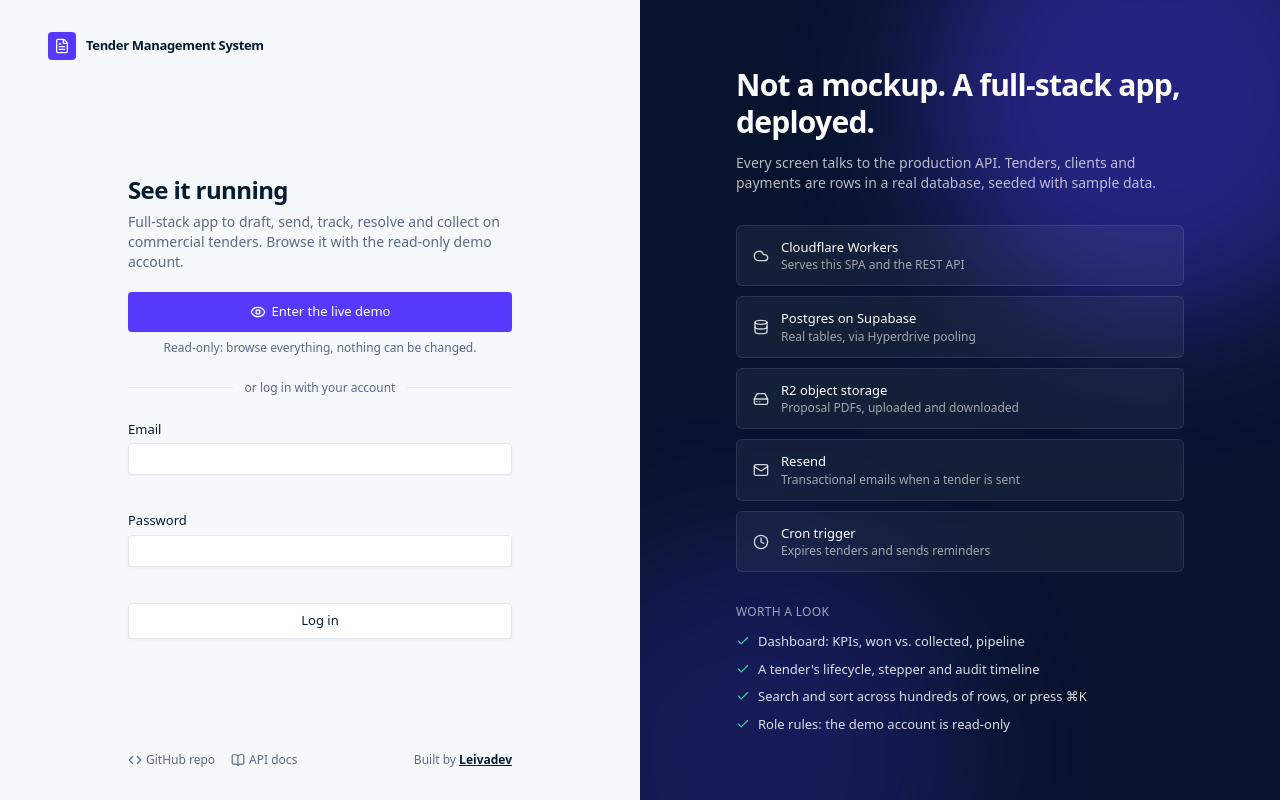
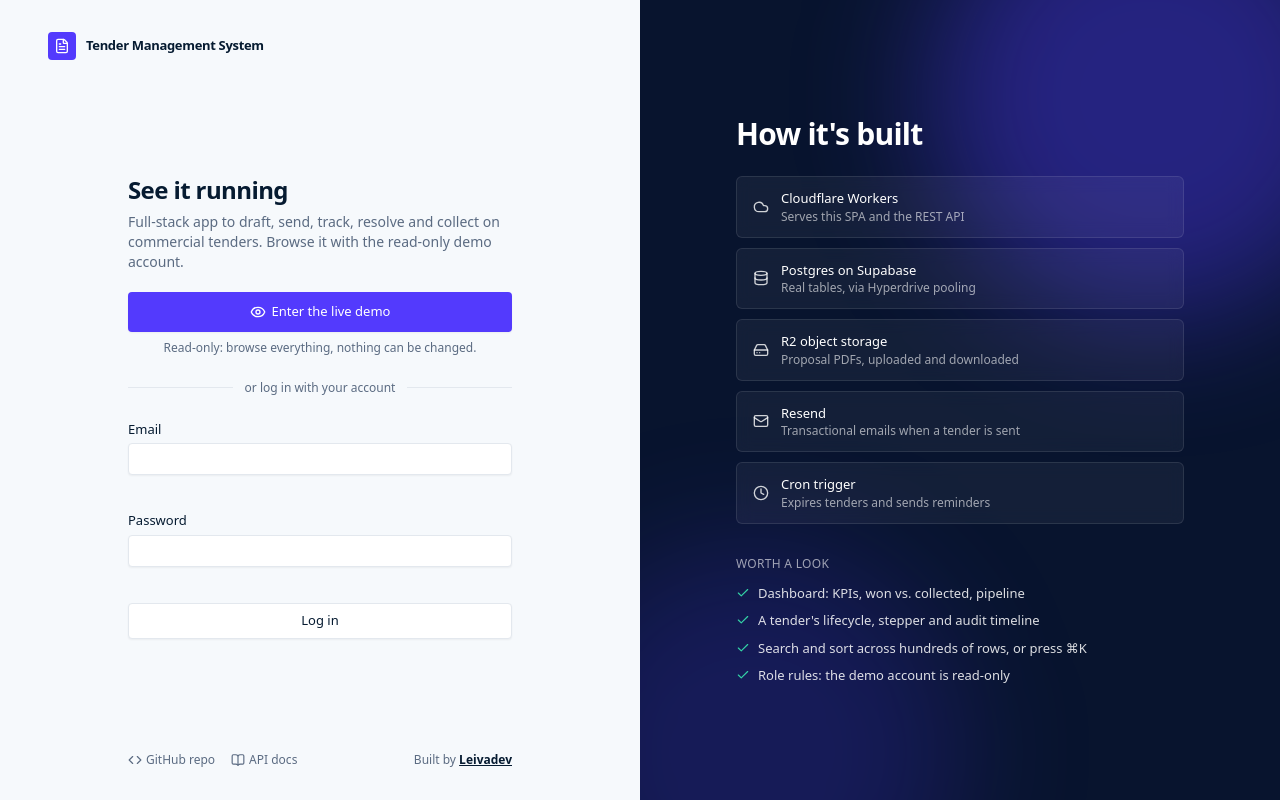
Before and after one commit to leivadev/tender-management-system, a React (Vite) app in the folder client/: page /login in a window 1280 px wide. Built offline with nearby package versions, Linux system fonts and the light colour scheme.

Commit message:
fix(client): simplify login panel heading

```diff
--- a/client/src/routes/LoginPage.tsx
+++ b/client/src/routes/LoginPage.tsx
@@ -179,15 +179,9 @@ function BrandPanel() {
 			<div className="pointer-events-none absolute -bottom-40 -left-24 size-[26rem] rounded-full bg-primary/20 blur-3xl" />
 
 			<div className="relative mx-auto w-full max-w-md">
-				<h2 className="text-3xl leading-tight font-semibold tracking-tight">
-					Not a mockup. A full-stack app, deployed.
-				</h2>
-				<p className="mt-3 text-sm text-white/70">
-					Every screen talks to the production API. Tenders, clients and payments are rows in a real database,
-					seeded with sample data.
-				</p>
+				<h2 className="text-3xl leading-tight font-semibold tracking-tight">How it's built</h2>
 
-				<ul className="mt-8 space-y-2.5">
+				<ul className="mt-6 space-y-2.5">
 					{STACK.map(({ icon: Icon, name, note }) => (
 						<li
 							key={name}
```
